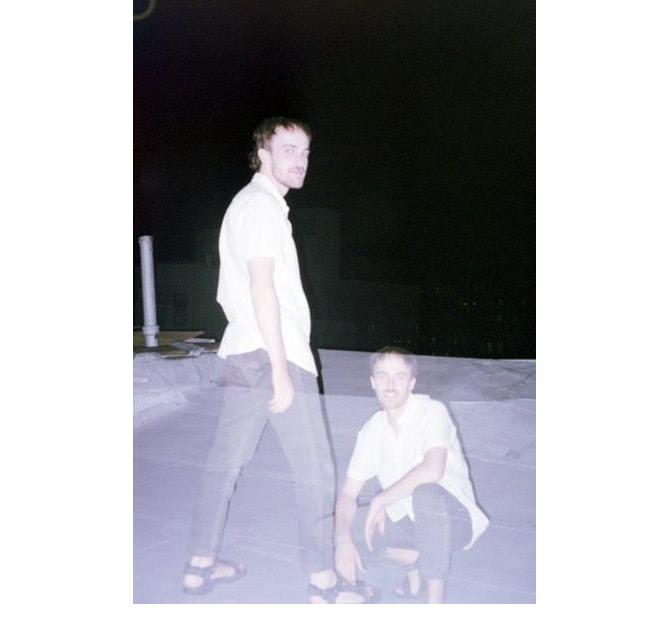
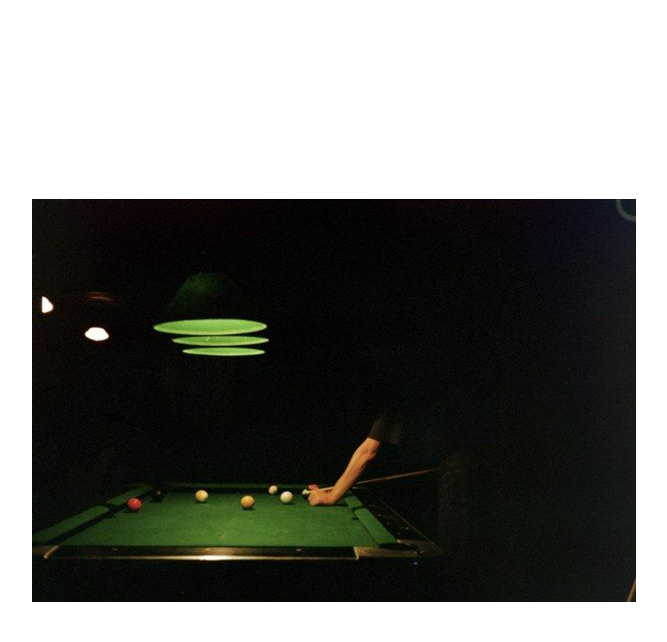
Before and after one commit to travislloyd/sky, a plain HTML site: page index.html in a window 1280 px wide. Shown: the whole page, without its empty margins (306-973 px from the left). Drawn offline with Linux system fonts and the light colour scheme.

Commit message:
First pass

```diff
--- a/css/style.css
+++ b/css/style.css
@@ -46,12 +46,24 @@ table {
 	border-collapse: collapse;
 	border-spacing: 0;
 }
-.page-content {
-   text-align: center;
+.landing-image {
+  position: absolute;
+  margin: auto;
+  top: 0;
+  right: 0;
+  bottom: 0;
+  left: 0;
+  background: url('../img/pool_alone.jpg') center center no-repeat;
+  background-size: contain;
+  height: 403px;
+  width: 604px;
 }
-.cover-photo {
-    background: url('../img/double_t.jpg') center center no-repeat;
-    background-size: contain;
-    width: 100%;
-    height: 100%;
+.landing-image:hover {
+    background-image: url("../img/pool_w_friends.jpg");
 }
+
+@media only screen and (max-width: 700px) {
+    .landing-image {
+        width: 95%;
+    }
+}
--- a/index.html
+++ b/index.html
@@ -12,7 +12,7 @@
 
 <body>
     <div class="page-content">
-      <img src="img/double_t.jpg"></img>
+        <div class="landing-image"></div>
     </div>
 
     <script src="js/scripts.js"></script>
```
